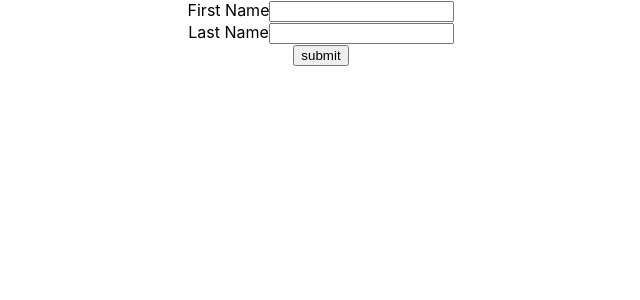
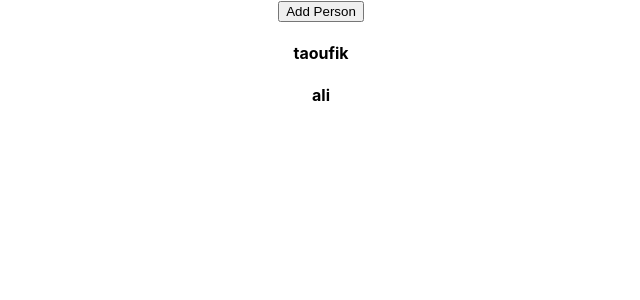
Before and after one commit to ahjam-taoufik/React-Hook, a React (Create React App) app: page / in a window 1280 px wide. Shown: the top 300 px of the page, without its empty margins (319-959 px from the left). Built offline with nearby package versions, Linux system fonts and the light colour scheme.

Commit message:
exercice1 push in array

```diff
--- a/src/App.js
+++ b/src/App.js
@@ -1,13 +1,14 @@
 import React from "react";
 import "./App.css";
-import UserForm from "./components/UserForm";
+import Render from "./components/Render";
+
 
 function App() {
 
 
   return (
     <div className="App">
-      <UserForm/>
+       <Render/>
     </div>
   );
 }
--- a/src/Hooks/useInput.js
+++ /dev/null
@@ -1,22 +0,0 @@
-import { useState } from "react"
-
-
-function useInput(initialvalue) {
-      const [value, setvalue] = useState(initialvalue)
-
-const bind={
-    value   :value,
-    onChange:(e)=>{
-        setvalue(e.target.value)
-    }
-}
-
-const reset=()=>{
-    setvalue(initialvalue)
-}
-
-
-    return [value,bind,reset]
-}
-
-export default useInput
--- /dev/null
+++ b/src/components/Render.js
@@ -0,0 +1,29 @@
+import React, { useState } from 'react'
+
+
+const initialState=['taoufik','ali']
+
+function Render() {
+ const [persons, setperson] = useState(initialState)
+console.log(persons);
+
+const handlerPerson=()=>{
+
+ const  newpersons=[...persons]
+   newpersons.push('toto')
+   newpersons.push('toto2')
+   setperson(newpersons)
+
+}
+
+
+    return (
+        <div>
+              <button onClick={handlerPerson}>Add Person</button>
+
+              <div> {persons.map((pe,i)=> <h4 key={i}>{pe}</h4>)}</div>
+        </div>
+    )
+}
+
+export default Render
--- a/src/components/UserForm.js
+++ /dev/null
@@ -1,39 +0,0 @@
-
-import React, { useState } from 'react'
-import useInput from '../Hooks/useInput'
-
-
-
-
-function UserForm() {
-  //const [FirstName, setFirstName] = useState('')
-  //const [LastName, setLastName] = useState('')
-  const [FirstName,bindFirstName,resetFirstName]=useInput('')
-  const [LastName,bindLastName,resetLastName]=useInput('')
-
-const HandlerForm=(e)=>{
-    e.preventDefault()
-    alert(`firstName ${FirstName} lastName ${LastName}`)
-    resetFirstName()
-    resetLastName()
-}
-    return (
-        <form onSubmit={HandlerForm}>
-            <label>First Name</label>
-            <input type='text' {...bindFirstName} ></input> <br></br>
-            <label>Last Name</label>
-            <input type='text' {...bindLastName} ></input> <br></br>
-            <button>submit</button>
-        </form>
-
-        // <form onSubmit={HandlerForm}>
-        //     <label>First Name</label>
-        //     <input type='text' value={FirstName} onChange={e=>setFirstName(e.target.value)} ></input> <br></br>
-        //     <label>Last Name</label>
-        //     <input type='text' value={LastName} onChange={e=>setLastName(e.target.value) } ></input> <br></br>
-        //     <button>submit</button>
-        // </form>
-    )
-}
-
-export default UserForm
```
